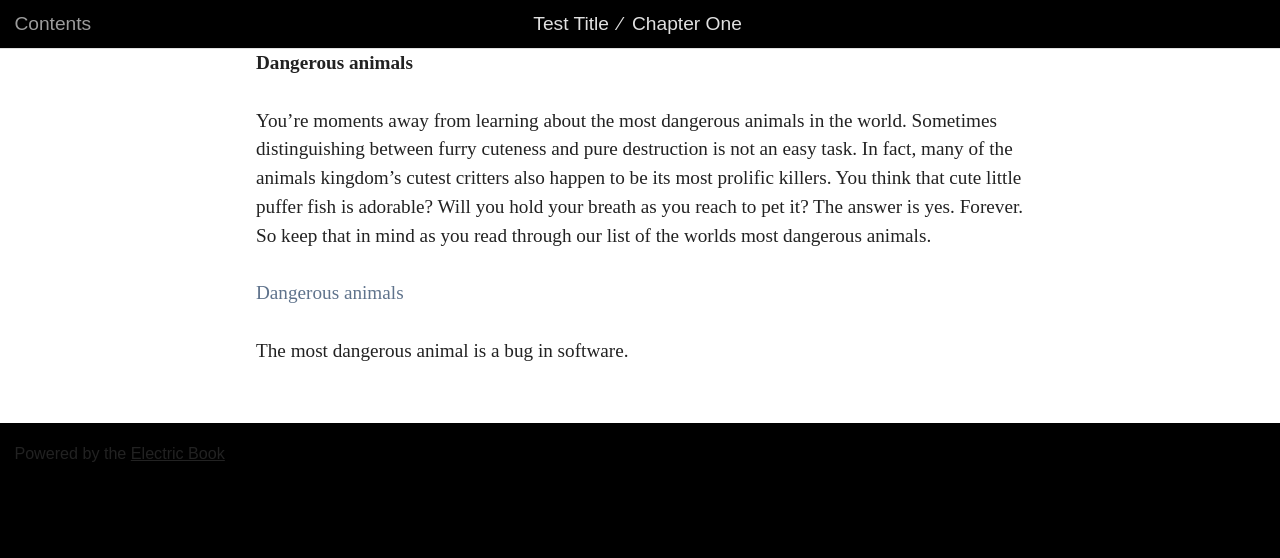
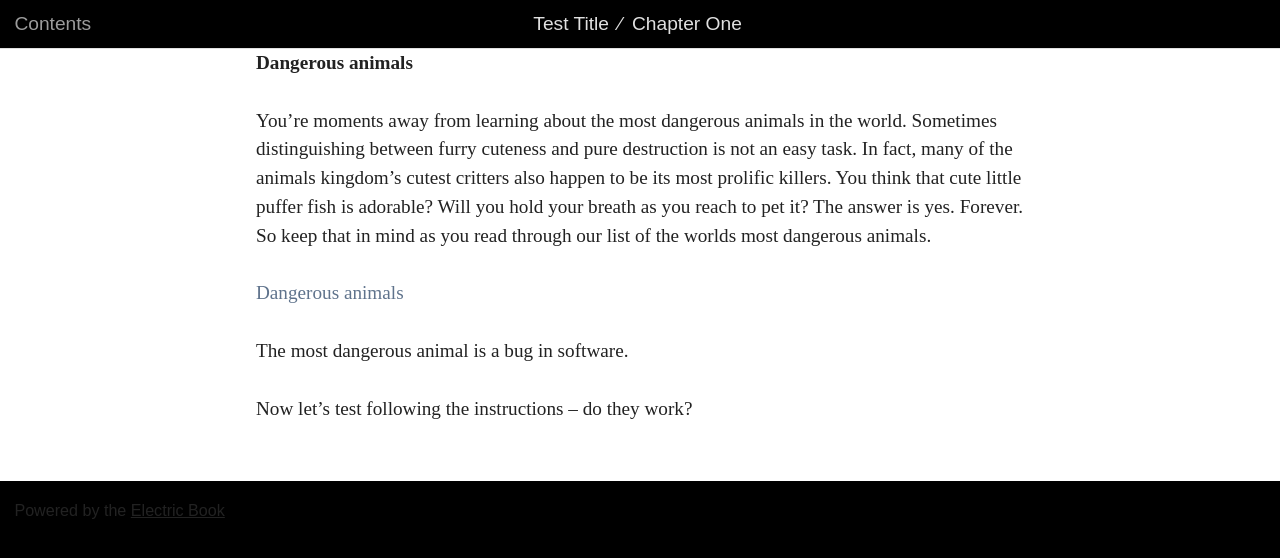
Before and after one commit to arthurattwell/test-eb, a Jekyll site: the page built from book/text/01.md, in a window 1280 px wide. Shown: the top 558 px of the page. Built offline with Jekyll 4.4.1, drawn with Linux system fonts in a browser that asks for light colours.

Commit message:
Another change for testing

```diff
--- a/book/text/01.md
+++ b/book/text/01.md
@@ -10,3 +10,5 @@ You’re moments away from learning about the most dangerous animals in the worl
 [Dangerous animals](http://list25.com/the-25-most-dangerous-animals-in-the-world/){:.source}
 
 The most dangerous animal is a bug in software.
+
+Now let's test following the instructions -- do they work?
```
